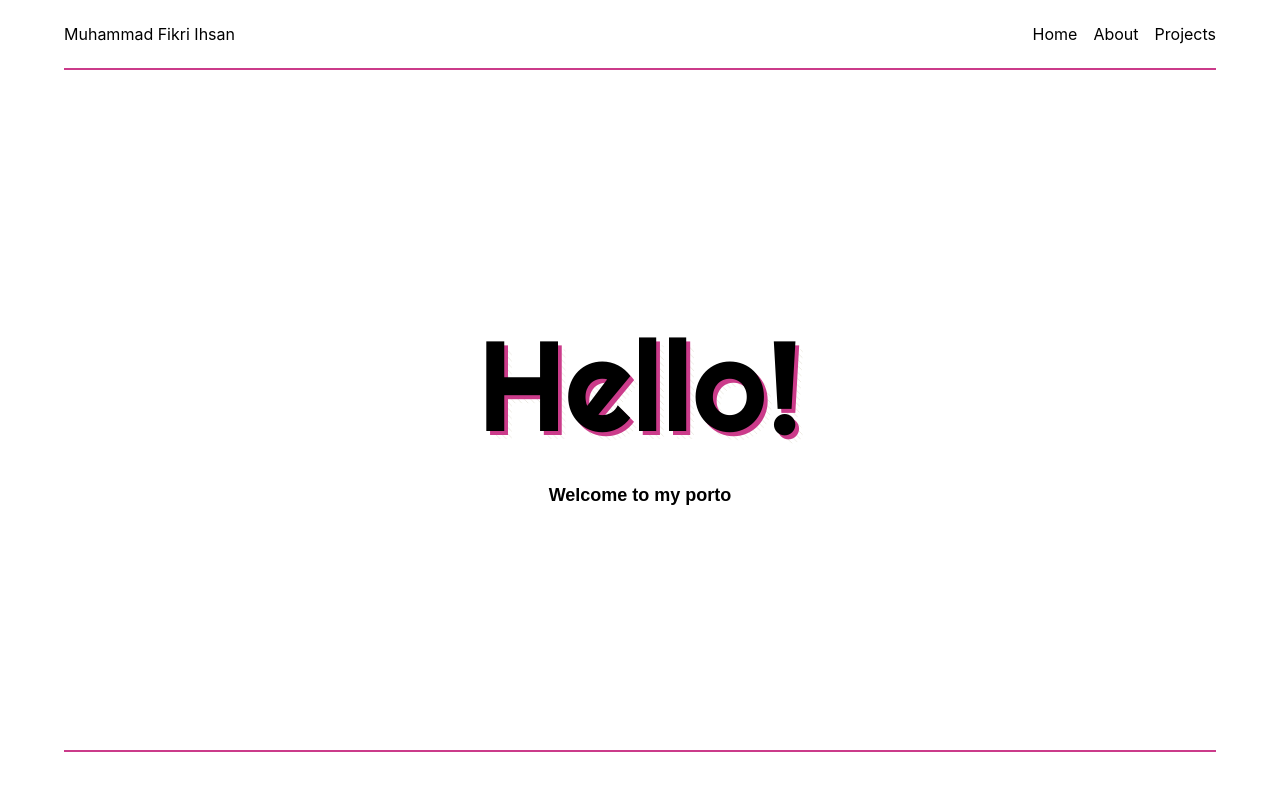
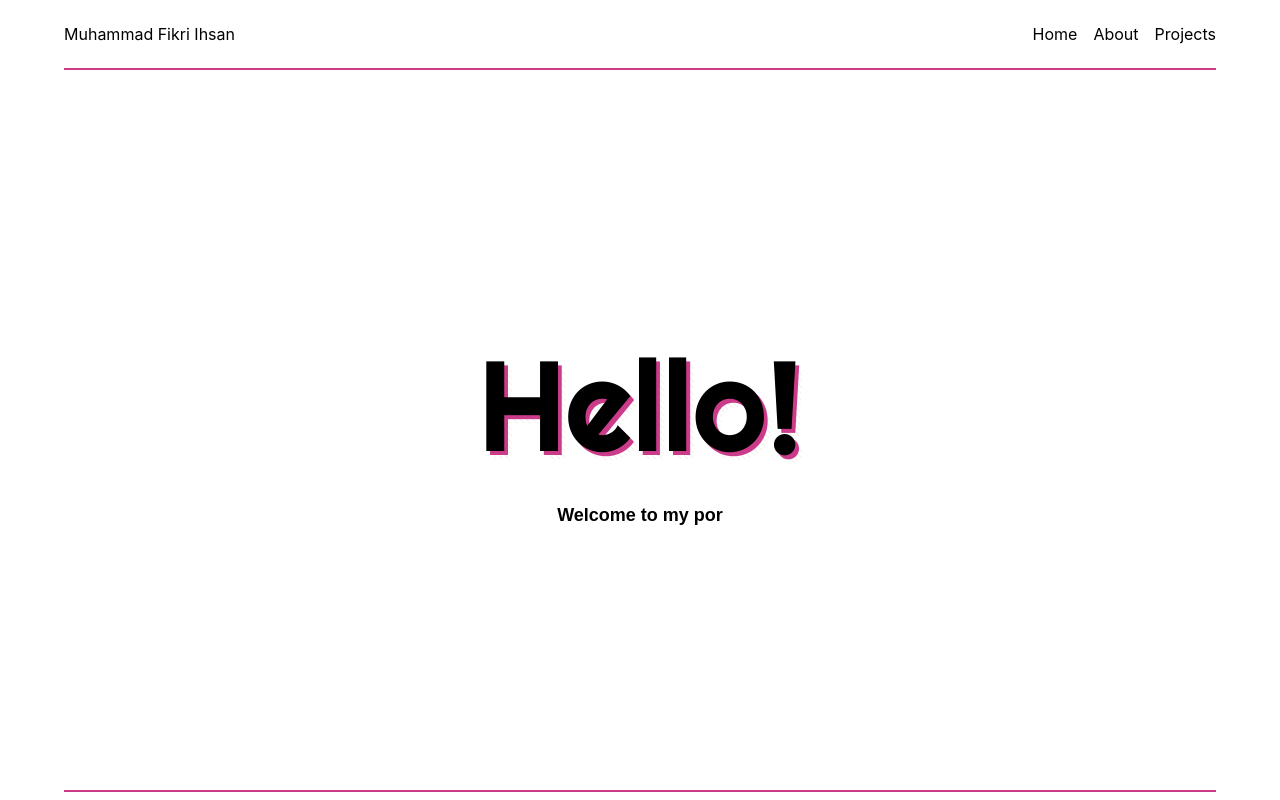
Before and after one commit to Fikriihsan03/react-ts-portofolio, a React (Create React App) app: page / in a window 1280 px wide. Shown: the top 800 px of the page. Built offline with nearby package versions, Linux system fonts and the light colour scheme.

Commit message:
increase minimum width

```diff
--- a/src/components/Navbar.tsx
+++ /dev/null
@@ -1,17 +0,0 @@
-import {Link} from "react-router-dom"
-
-const Navbar = () => {
-  return (
-    // <div className="fixed top-0 left-0 w-full">
-    <div className="flex justify-between items-center h-[70px] border-b-2 border-black">
-      <h1>Muhammad Fikri Ihsan</h1>
-      <ul className="flex gap-4">
-        <Link to="/"><li>Home</li></Link>
-        <Link to="/about"><li>About</li></Link>
-        <Link to="/projects"><li>Projects</li></Link>
-      </ul>
-    </div>
-    // </div>
-  );
-};
-export default Navbar;
--- a/src/views/HomeView.tsx
+++ b/src/views/HomeView.tsx
@@ -20,7 +20,7 @@
     };
   }, [])
   return (
-    <div className=" min-h-[85vh]  flex flex-col justify-center items-center">
+    <div className=" min-h-[90vh]  flex flex-col justify-center items-center">
       <Title text="Hello!"/>
       <h1 className="poppins text-lg font-semibold h-[50px]" ref={greetings}></h1>
     </div>
```
